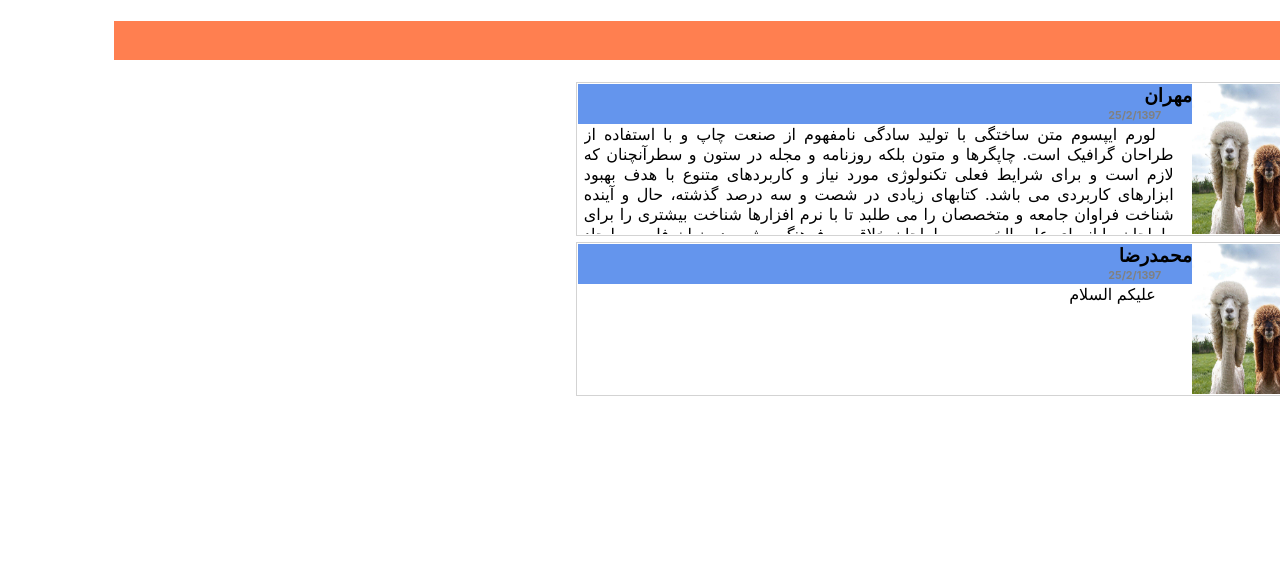
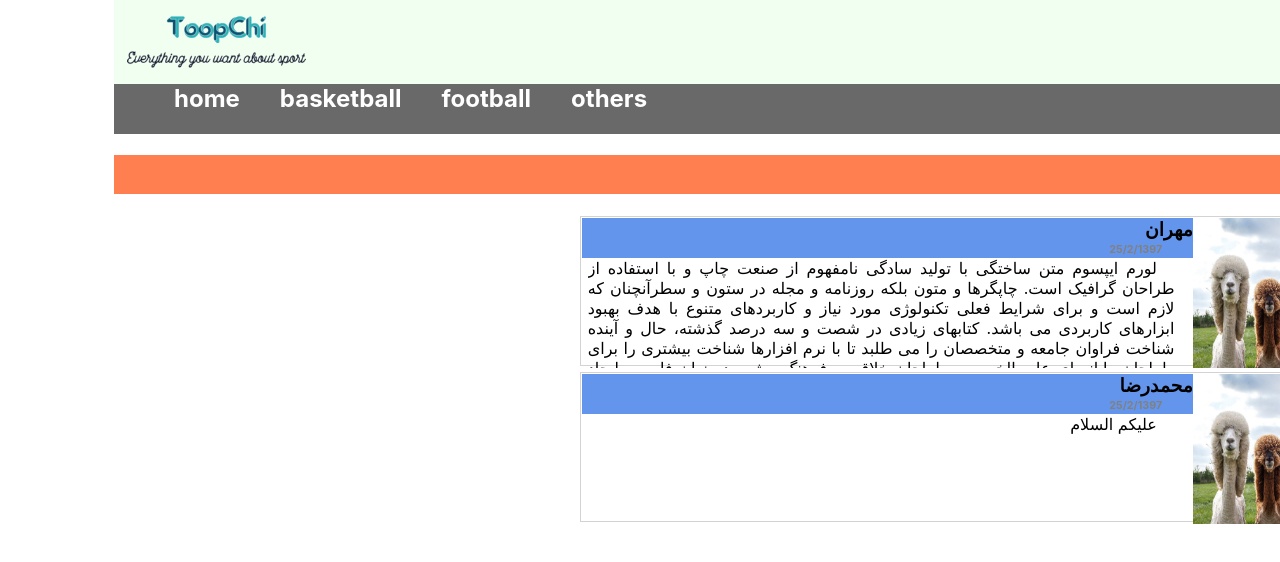
Before and after one commit to mehran-hosseinzadeh/Web-Project, a React (Create React App) app: page / in a window 1280 px wide. Shown: the top 562 px of the page. Built offline with nearby package versions, Linux system fonts and the light colour scheme.

Commit message:
adding header to first page

```diff
--- a/src/App.js
+++ b/src/App.js
@@ -1,13 +1,15 @@
-import React, { Component } from 'react';
+import React, {Component} from 'react';
 import logo from './logo.svg';
 import './App.css';
 import NewsBox from "./components/NewsBox";
 import MatchBox from "./components/MatchBox";
+import PageHeader from "./components/PageHeader";
 
 class App extends Component {
     render() {
         return (
             <div>
+                <PageHeader/>
                 <NewsBox/>
                 {/*<MatchBox/>*/}
             </div>
--- a/src/components/NewsItem.css
+++ b/src/components/NewsItem.css
@@ -3,10 +3,8 @@
     display: flex;
     margin: 0.5vw;
     height: 150px;
-    border-width: 1px;
-    border-style: solid;
     padding: 1px;
-    border-color: lightgray;
+    border: 1px solid lightgray;
 }
 
 .newsImage{
--- /dev/null
+++ b/src/components/PageHeader.css
@@ -0,0 +1,30 @@
+*{
+    box-sizing: border-box;
+}
+
+.pageHeader{
+    direction: ltr;
+    margin: 0;
+    background-color: HoneyDew;
+    max-height: 100px;
+}
+
+.pageLogo{
+    padding: 10px;
+    max-height: 80px;
+}
+.pageHeaderOption li{
+    display: inline;
+    font-size: 1.5em;
+    color: white;
+    font-weight: bold;
+    margin: 20px;
+}
+
+.pageHeaderOption{
+    box-sizing: border-box;
+    margin: 0;
+    min-height: 50px;
+    direction: ltr;
+    background-color: dimgray;
+}
--- /dev/null
+++ b/src/components/PageHeader.js
@@ -0,0 +1,32 @@
+import React, {Component} from 'react';
+import "./PageHeader.css"
+
+export default class PageHeader extends Component {
+    static defaultProps = {
+        optionsItem: [
+            "home",
+            "basketball",
+            "football",
+            "others",],
+    };
+
+    render() {
+        const style = {backgroundColor: "blue"};
+        return (
+            <div>
+                <div className="pageHeader">
+                    <img className="pageLogo" src = {"pageLogo.png"} alt = "page logo"/>
+                </div>
+                <ul className="pageHeaderOption">
+                    {this.showOptions()}
+                </ul>
+            </div>
+        );
+    }
+
+    showOptions() {
+        return this.props.optionsItem.map(option =>{
+            return <li>{option}</li>
+        })
+    }
+}
```
Also changed, not shown: public/pageLogo.png (added), src/App.css (indentation only). Lines whose indentation alone changed are shown as unchanged.
